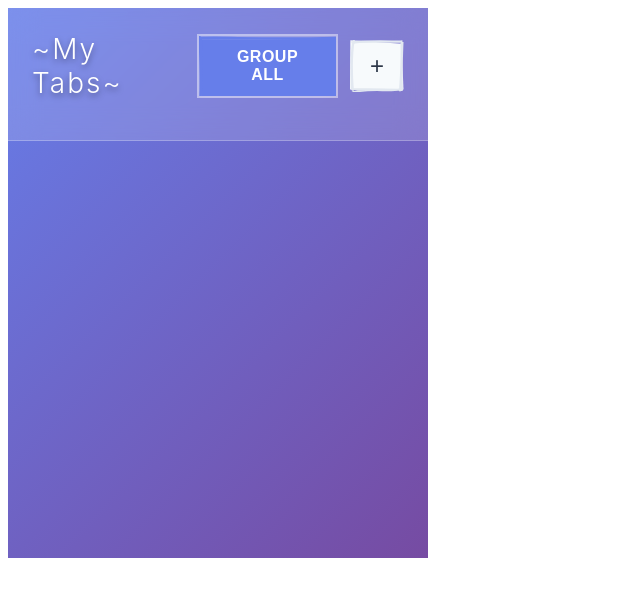
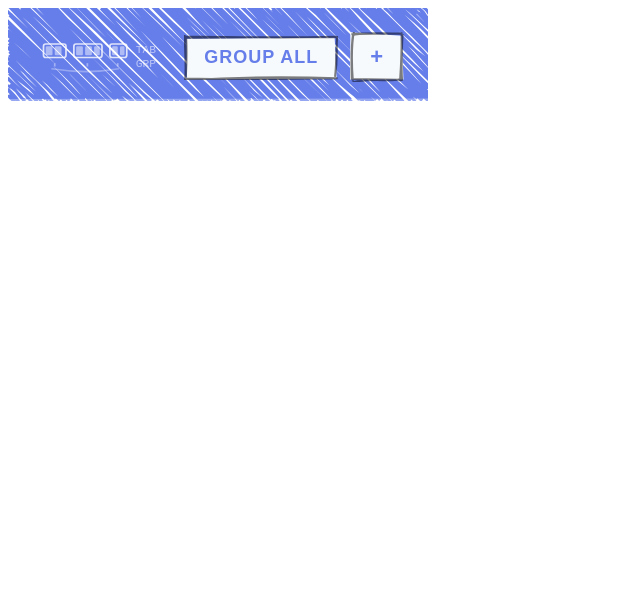
Before and after one commit to bncummings/tab-sweeper, a React app: page / in a window 1280 px wide. Shown: the top 596 px of the page, without its empty margins (0-640 px from the left). Built offline with nearby package versions, Linux system fonts and the light colour scheme.

Commit message:
fix(ui): cleaned up tab box borders and header

```diff
--- a/src/popup/App.jsx
+++ b/src/popup/App.jsx
@@ -2,6 +2,8 @@
 import TabGroup from './components/TabGroup';
 import CreateTabGroupModal from './components/CreateTabGroupModal';
 import SketchyButton from './components/SketchyButton';
+import RoughHeader from './components/RoughHeader';
+import Logo from './components/Logo';
 import { useTabGroups } from './hooks/useTabGroups';
 import { STYLES } from './constants.js';
 
@@ -80,15 +82,12 @@
       width: '420px',
       minHeight: '550px',
       fontFamily: '-apple-system, BlinkMacSystemFont, "Segoe UI", Roboto, Oxygen, Ubuntu, Cantarell, sans-serif',
-      background: `linear-gradient(135deg, ${STYLES.colors.primary} 0%, ${STYLES.colors.secondary} 100%)`,
+      background: '#ffffff',
       color: '#333'
     },
     header: {
-      background: 'rgba(255, 255, 255, 0.15)',
-      backdropFilter: 'blur(15px)',
       padding: '24px',
       textAlign: 'center',
-      borderBottom: '1px solid rgba(255, 255, 255, 0.25)',
       position: 'relative'
     },
     headerContent: {
@@ -99,7 +98,7 @@
     },
     title: {
       margin: 0,
-      color: STYLES.colors.white,
+      color: STYLES.colors.text,
       fontSize: '28px',
       fontWeight: '300',
       textShadow: '0 3px 6px rgba(0, 0, 0, 0.4)',
@@ -114,7 +113,8 @@
     main: {
       flex: 1,
       padding: '24px',
-      overflowY: 'auto'
+      overflowY: 'auto',
+      background: '#ffffff'
     },
     tabGroupsContainer: {
       marginBottom: '24px'
@@ -122,24 +122,17 @@
     loadingMessage: {
       textAlign: 'center',
       padding: '40px',
-      color: STYLES.colors.white
+      color: STYLES.colors.text
     }
   };
 
-  const handlePlusButtonHover = (e, isEntering) => {
-    // Removed - now handled by SketchyButton
-  };
-
-  const handleGroupAllButtonHover = (e, isEntering) => {
-    // Removed - now handled by SketchyButton
-  };
 
   if (isLoading) {
     return (
       <div style={styles.app}>
-        <header style={styles.header}>
-          <h1 style={styles.title}>~My Tabs~</h1>
-        </header>
+        <RoughHeader style={styles.header}>
+          <Logo color={STYLES.colors.white} width={140} height={45} />
+        </RoughHeader>
         <main style={styles.main}>
           <div style={styles.loadingMessage}>Loading tabs...</div>
         </main>
@@ -150,9 +143,9 @@
   if (error) {
     return (
       <div style={styles.app}>
-        <header style={styles.header}>
-          <h1 style={styles.title}>~My Tabs~</h1>
-        </header>
+        <RoughHeader style={styles.header}>
+          <Logo color={STYLES.colors.white} width={140} height={45} />
+        </RoughHeader>
         <main style={styles.main}>
           <div style={styles.loadingMessage}>
             <p>Error: {error}</p>
@@ -165,26 +158,25 @@
 
   return (
     <div style={styles.app}>
-      <header style={styles.header}>
+      <RoughHeader style={styles.header}>
         <div style={styles.headerContent}>
-          <h1 style={styles.title}>~My Tabs~</h1>
+          <Logo color={STYLES.colors.white} width={140} height={45} />
 
           <div style={styles.buttonGroup}>
             <SketchyButton
-              variant="primary"
+              variant="secondary"
               onClick={() => handleGroupTabs()}
               disabled={isGrouping}
               title="Group all tabs"
               size="medium"
+              strokeColor="rgba(0,0,0,0.5)"
               style={{
-                background: 'rgba(255, 255, 255, 0.2)',
-                backdropFilter: 'blur(10px)',
-                border: '2px solid rgba(255, 255, 255, 0.3)',
-                color: STYLES.colors.white,
+                color: STYLES.colors.primary,
+                fontSize: '18px',
+                fontWeight: '800',
                 textTransform: 'uppercase',
-                letterSpacing: '0.5px',
-                padding: '12px 20px',
-                fontSize: '16px'
+                letterSpacing: '1px',
+                padding: '12px 20px'
               }}
             >
               {isGrouping ? 'Grouping...' : 'Group All'}
@@ -195,10 +187,13 @@
               onClick={() => setIsModalOpen(true)}
               title="Create new tab group"
               size="medium"
+              strokeColor="rgba(0,0,0,0.5)"
               style={{
-                color: STYLES.colors.text,
-                fontSize: '24px',
-                fontWeight: '300',
+                color: STYLES.colors.primary,
+                fontSize: '22px',
+                fontWeight: '800',
+                textTransform: 'uppercase',
+                letterSpacing: '1px',
                 padding: '12px 20px'
               }}
             >
@@ -206,7 +201,7 @@
             </SketchyButton>
           </div>
         </div>
-      </header>
+      </RoughHeader>
 
       <main style={styles.main}>
         <div style={styles.tabGroupsContainer}>
--- /dev/null
+++ b/src/popup/components/Logo.jsx
@@ -0,0 +1,46 @@
+import React from 'react';
+
+const Logo = ({ width = 120, height = 40, color = '#333' }) => {
+  return (
+    <svg
+      width={width}
+      height={height}
+      viewBox="0 0 120 40"
+      xmlns="http://www.w3.org/2000/svg"
+      style={{ display: 'block' }}
+    >
+      {/* Tab group icon representation */}
+      <g fill={color} opacity="0.8">
+        {/* First tab group */}
+        <rect x="8" y="8" width="20" height="12" rx="2" stroke={color} strokeWidth="1.5" fill="none" />
+        <rect x="10" y="10" width="6" height="8" rx="1" fill={color} opacity="0.6" />
+        <rect x="18" y="10" width="6" height="8" rx="1" fill={color} opacity="0.6" />
+
+        {/* Second tab group */}
+        <rect x="35" y="8" width="25" height="12" rx="2" stroke={color} strokeWidth="1.5" fill="none" />
+        <rect x="37" y="10" width="6" height="8" rx="1" fill={color} opacity="0.6" />
+        <rect x="45" y="10" width="6" height="8" rx="1" fill={color} opacity="0.6" />
+        <rect x="53" y="10" width="5" height="8" rx="1" fill={color} opacity="0.6" />
+
+        {/* Third tab group */}
+        <rect x="67" y="8" width="15" height="12" rx="2" stroke={color} strokeWidth="1.5" fill="none" />
+        <rect x="69" y="10" width="5" height="8" rx="1" fill={color} opacity="0.6" />
+        <rect x="76" y="10" width="4" height="8" rx="1" fill={color} opacity="0.6" />
+
+        {/* Connecting lines to show grouping */}
+        <line x1="18" y1="25" x2="18" y2="28" stroke={color} strokeWidth="1.5" opacity="0.5" />
+        <line x1="47" y1="25" x2="47" y2="28" stroke={color} strokeWidth="1.5" opacity="0.5" />
+        <line x1="74" y1="25" x2="74" y2="28" stroke={color} strokeWidth="1.5" opacity="0.5" />
+
+        {/* Bottom grouping indicator */}
+        <path d="M 15 30 Q 47 35 75 30" stroke={color} strokeWidth="1.5" fill="none" opacity="0.4" />
+
+        {/* Logo text */}
+        <text x="90" y="16" fontSize="10" fontFamily="monospace" fill={color} opacity="0.7">TAB</text>
+        <text x="90" y="28" fontSize="10" fontFamily="monospace" fill={color} opacity="0.7">GRP</text>
+      </g>
+    </svg>
+  );
+};
+
+export default Logo;
--- /dev/null
+++ b/src/popup/components/RoughHeader.jsx
@@ -0,0 +1,130 @@
+import React, { useRef, useEffect } from 'react';
+import rough from 'roughjs';
+import { STYLES } from '../constants.js';
+
+const RoughHeader = ({ children, style }) => {
+  const canvasRef = useRef(null);
+  const containerRef = useRef(null);
+
+  useEffect(() => {
+    const canvas = canvasRef.current;
+    const container = containerRef.current;
+
+    if (!canvas || !container) return;
+
+    const rc = rough.canvas(canvas);
+    const ctx = canvas.getContext('2d');
+
+    // Get container dimensions
+    const rect = container.getBoundingClientRect();
+    const dpr = window.devicePixelRatio || 1;
+
+    // Set canvas size with device pixel ratio for crisp rendering
+    canvas.width = rect.width * dpr;
+    canvas.height = rect.height * dpr;
+    canvas.style.width = rect.width + 'px';
+    canvas.style.height = rect.height + 'px';
+
+    // Scale context to match device pixel ratio
+    ctx.scale(dpr, dpr);
+
+    // Clear canvas
+    ctx.clearRect(0, 0, rect.width, rect.height);
+
+    // Draw hachure background
+    rc.rectangle(0, 0, rect.width, rect.height, {
+      fill: STYLES.colors.primary,
+      fillStyle: 'hachure',
+      hachureAngle: 45,
+      hachureGap: 4,
+      fillWeight: 3,
+      stroke: 'none',
+      roughness: 1.5
+    });
+
+    // Add a subtle border at the bottom
+    rc.line(0, rect.height - 1, rect.width, rect.height - 1, {
+      stroke: 'rgba(255, 255, 255, 0.3)',
+      strokeWidth: 2,
+      roughness: 0.5
+    });
+
+  }, []);
+
+  // Handle resize
+  useEffect(() => {
+    const handleResize = () => {
+      const canvas = canvasRef.current;
+      const container = containerRef.current;
+
+      if (!canvas || !container) return;
+
+      const rc = rough.canvas(canvas);
+      const ctx = canvas.getContext('2d');
+
+      const rect = container.getBoundingClientRect();
+      const dpr = window.devicePixelRatio || 1;
+
+      canvas.width = rect.width * dpr;
+      canvas.height = rect.height * dpr;
+      canvas.style.width = rect.width + 'px';
+      canvas.style.height = rect.height + 'px';
+
+      ctx.scale(dpr, dpr);
+      ctx.clearRect(0, 0, rect.width, rect.height);
+
+      rc.rectangle(0, 0, rect.width, rect.height, {
+        fill: STYLES.colors.primary,
+        fillStyle: 'hachure',
+        hachureAngle: 45,
+        hachureGap: 4,
+        fillWeight: 2,
+        stroke: 'none',
+        roughness: 1.5
+      });
+
+      rc.line(0, rect.height - 1, rect.width, rect.height - 1, {
+        stroke: 'rgba(255, 255, 255, 0.3)',
+        strokeWidth: 2,
+        roughness: 0.5
+      });
+    };
+
+    window.addEventListener('resize', handleResize);
+    return () => window.removeEventListener('resize', handleResize);
+  }, []);
+
+  const containerStyle = {
+    position: 'relative',
+    overflow: 'hidden',
+    ...style
+  };
+
+  const canvasStyle = {
+    position: 'absolute',
+    top: 0,
+    left: 0,
+    width: '100%',
+    height: '100%',
+    pointerEvents: 'none',
+    zIndex: 0
+  };
+
+  const contentStyle = {
+    position: 'relative',
+    zIndex: 1,
+    width: '100%',
+    height: '100%'
+  };
+
+  return (
+    <div ref={containerRef} style={containerStyle}>
+      <canvas ref={canvasRef} style={canvasStyle} />
+      <div style={contentStyle}>
+        {children}
+      </div>
+    </div>
+  );
+};
+
+export default RoughHeader;
--- a/src/popup/components/TabGroup.jsx
+++ b/src/popup/components/TabGroup.jsx
@@ -61,7 +61,7 @@
       if (width > 0 && height > 0) {
         // Draw sketchy rectangle for the group container
         const sketchyRect = rc.rectangle(3, 3, width - 6, height - 6, {
-          stroke: isHovered ? STYLES.colors.primary : 'rgba(255, 255, 255, 0.6)',
+          stroke: isHovered ? STYLES.colors.primary : 'rgba(0,0,0,0.5)',//'rgba(255, 255, 255, 0.6)',
           strokeWidth: isHovered ? 2.5 : 2,
           fill: 'rgba(255, 255, 255, 0.95)',
           fillStyle: 'solid',
--- a/src/popup/popup.html
+++ b/src/popup/popup.html
@@ -4,7 +4,7 @@
     <meta charset="UTF-8" />
     <meta http-equiv="X-UA-Compatible" content="IE=edge" />
     <meta name="viewport" content="width=device-width, initial-scale=1.0" />
-    <title>Tab Manager for Dev Docs</title>
+    <title>Tab Manager</title>
   </head>
   <body>
     <div id="root"></div>
```
Also changed, not shown: src/popup/components/SketchyButton.jsx (+6 -2 lines).
